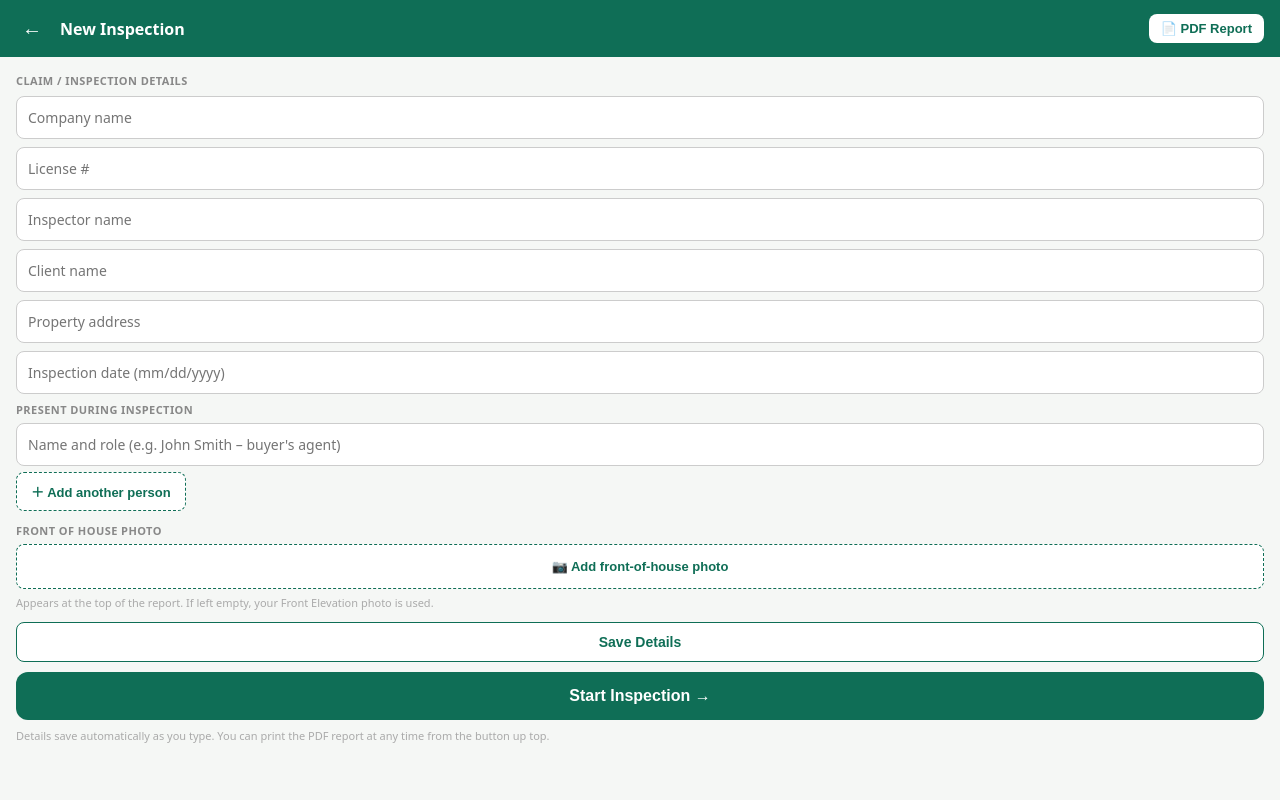
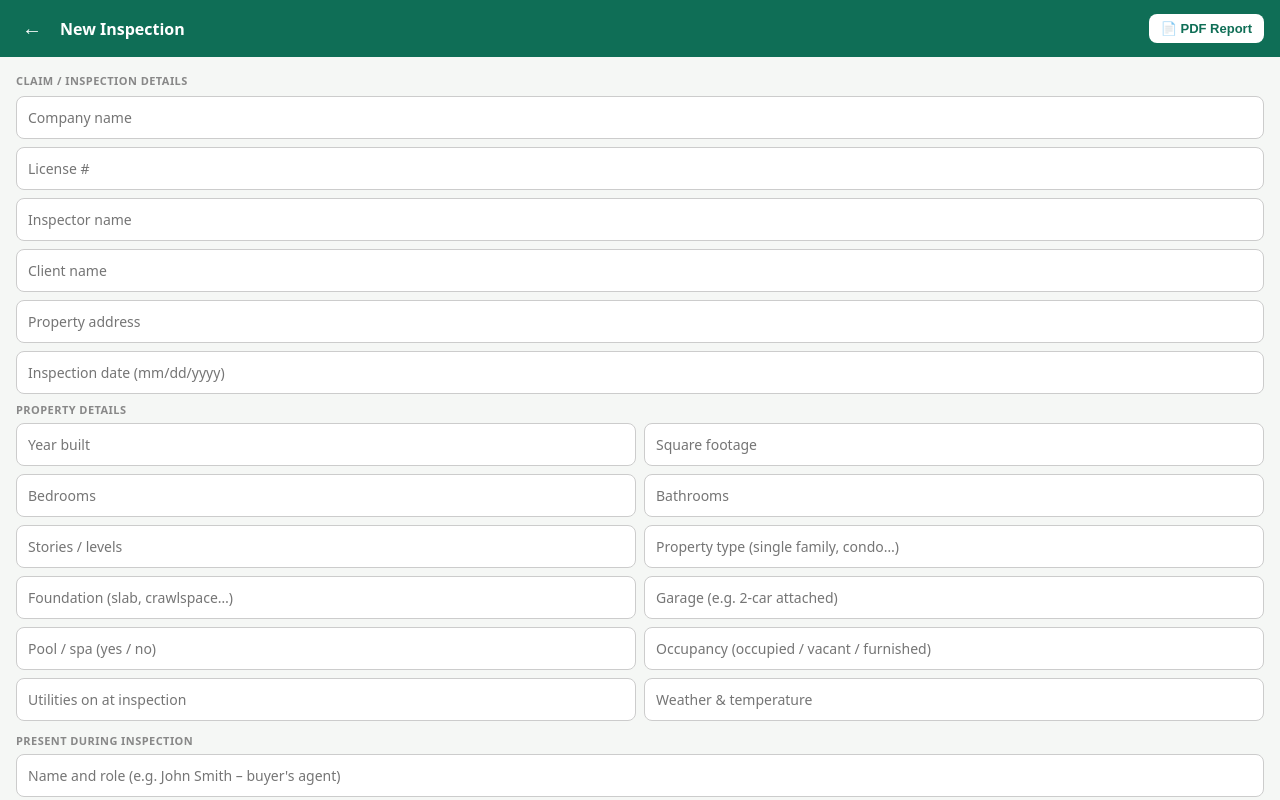
Before and after one commit to BeaFogle/fieldlensai, a React (Create React App) app: page / in a window 1280 px wide. Both pictures are taken after a click on the button "Start New Inspection →". Shown: the top 800 px of the page. Built offline with nearby package versions, Linux system fonts and the light colour scheme.

Commit message:
Add property details fields

```diff
--- a/src/App.js
+++ b/src/App.js
@@ -16,6 +16,22 @@ const EXTRAROOMS_KEY = 'fieldlens_extra_rooms';
 
 // Sections that get a smoke-detector check (living spaces). Dynamically-added
 // bedrooms (bedroom-2, bedroom-3, ...) are matched by pattern below.
+// Property facts recorded on the report, under the address.
+const PROPERTY_FIELDS = [
+  ['yearBuilt', 'Year built'],
+  ['squareFeet', 'Square footage'],
+  ['bedrooms', 'Bedrooms'],
+  ['bathrooms', 'Bathrooms'],
+  ['stories', 'Stories / levels'],
+  ['propertyType', 'Property type (single family, condo…)'],
+  ['foundationType', 'Foundation (slab, crawlspace…)'],
+  ['garage', 'Garage (e.g. 2-car attached)'],
+  ['poolSpa', 'Pool / spa (yes / no)'],
+  ['occupancy', 'Occupancy (occupied / vacant / furnished)'],
+  ['utilitiesOn', 'Utilities on at inspection'],
+  ['weather', 'Weather & temperature'],
+];
+
 // Finding flags an inspector can toggle on any section.
 const FLAG_TYPES = [
   { key: 'safetyHazard', label: 'Safety Hazard', icon: '⚠', color: '#A32D2D', bg: '#FCEBEB' },
@@ -383,6 +399,21 @@ function App() {
           ))}
 
           <div style={{ marginBottom: 12 }}>
+            <div style={{ fontSize: 11, fontWeight: 600, color: '#888', textTransform: 'uppercase', letterSpacing: '.04em', marginBottom: 6 }}>Property Details</div>
+            <div style={{ display: 'flex', flexWrap: 'wrap', gap: 8 }}>
+              {PROPERTY_FIELDS.map(([f, label]) => (
+                <input
+                  key={f}
+                  value={reportInfo[f] || ''}
+                  onChange={e => updateReportInfo(f, e.target.value)}
+                  placeholder={label}
+                  style={{ flex: '1 1 45%', minWidth: 140, fontSize: 14, padding: '11px', borderRadius: 8, border: '0.5px solid #ccc', boxSizing: 'border-box', fontFamily: 'inherit' }}
+                />
+              ))}
+            </div>
+          </div>
+
+          <div style={{ marginBottom: 12 }}>
             <div style={{ fontSize: 11, fontWeight: 600, color: '#888', textTransform: 'uppercase', letterSpacing: '.04em', marginBottom: 6 }}>Present During Inspection</div>
             {attendees.map((name, i) => (
               <div key={i} style={{ display: 'flex', gap: 6, marginBottom: 6 }}>
@@ -705,6 +736,9 @@ function App() {
     const doneSections = sections.filter(s => sectionData[s.key]);
     const hazards = sections.filter(s => sectionData[s.key]?.safetyHazard);
     const attendeeList = (reportInfo.attendees || []).filter(a => a && a.trim());
+    const propertyDetails = PROPERTY_FIELDS
+      .filter(([f]) => reportInfo[f] && String(reportInfo[f]).trim())
+      .map(([f, label]) => [label.replace(/\s*\(.*\)\s*$/, ''), reportInfo[f]]);
     const frontElev = sectionData['front-elevation'];
     const coverPhoto = reportInfo.coverPhoto || (frontElev && frontElev.photos && frontElev.photos[0]) || '';
     const detailFields = [
@@ -763,6 +797,17 @@ function App() {
 
           {coverPhoto && (
             <img src={coverPhoto} alt="Front of house" style={{ width: '100%', maxHeight: 340, objectFit: 'cover', borderRadius: 8, border: '1px solid #E0E0E0', display: 'block', marginBottom: 16 }} />
+          )}
+
+          {propertyDetails.length > 0 && (
+            <div style={{ marginBottom: 18, padding: '10px 12px', background: '#F5F7F5', borderRadius: 8 }}>
+              <div style={{ fontSize: 11, fontWeight: 700, color: '#888', textTransform: 'uppercase', letterSpacing: '.04em', marginBottom: 6 }}>Property Details</div>
+              <div style={{ display: 'flex', flexWrap: 'wrap', gap: '4px 20px' }}>
+                {propertyDetails.map(([label, val]) => (
+                  <div key={label} style={{ fontSize: 12, color: '#333' }}><strong>{label}:</strong> {val}</div>
+                ))}
+              </div>
+            </div>
           )}
 
           <div style={{ display: 'flex', gap: 12, marginBottom: 20 }}>
```
